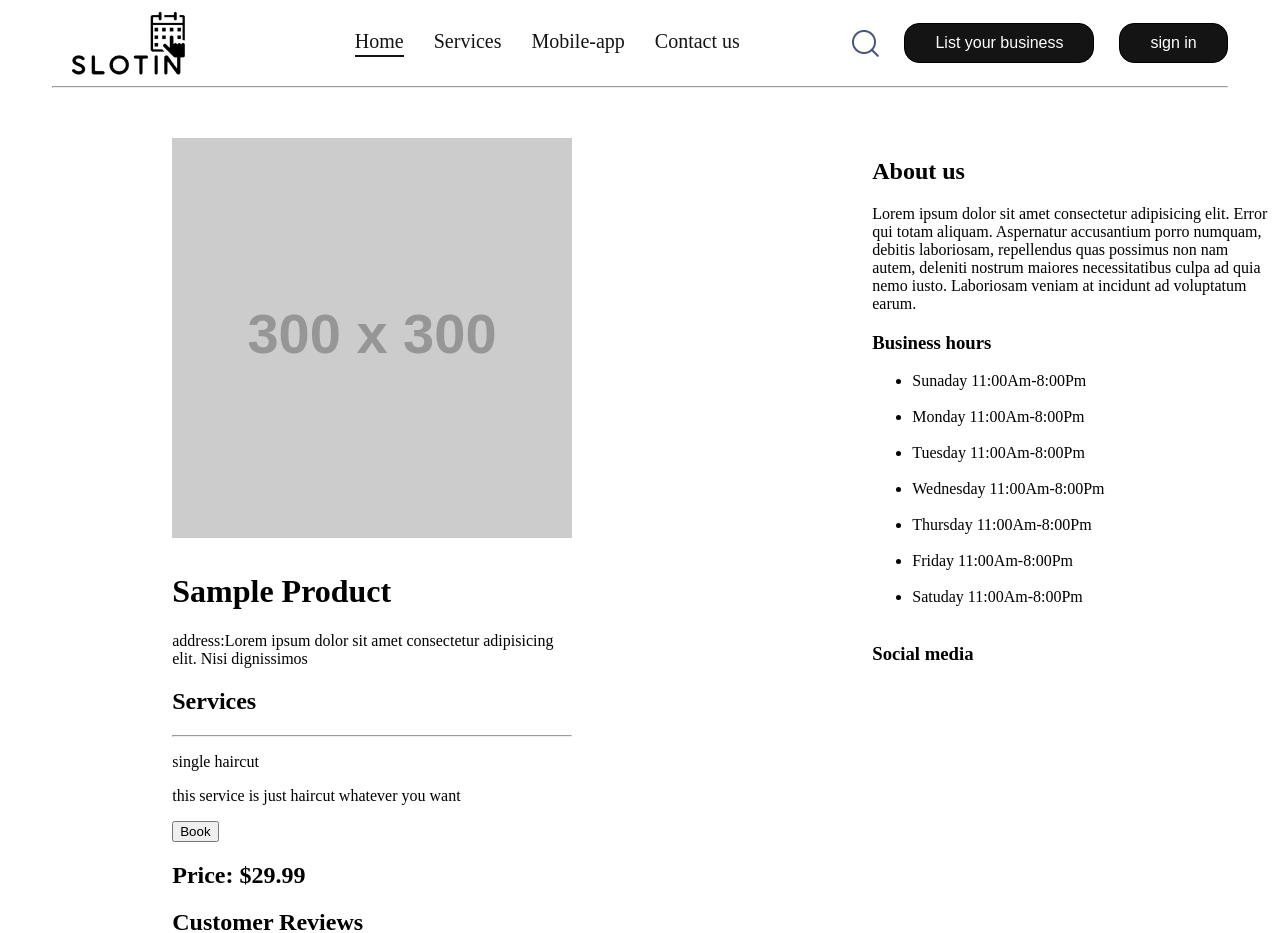
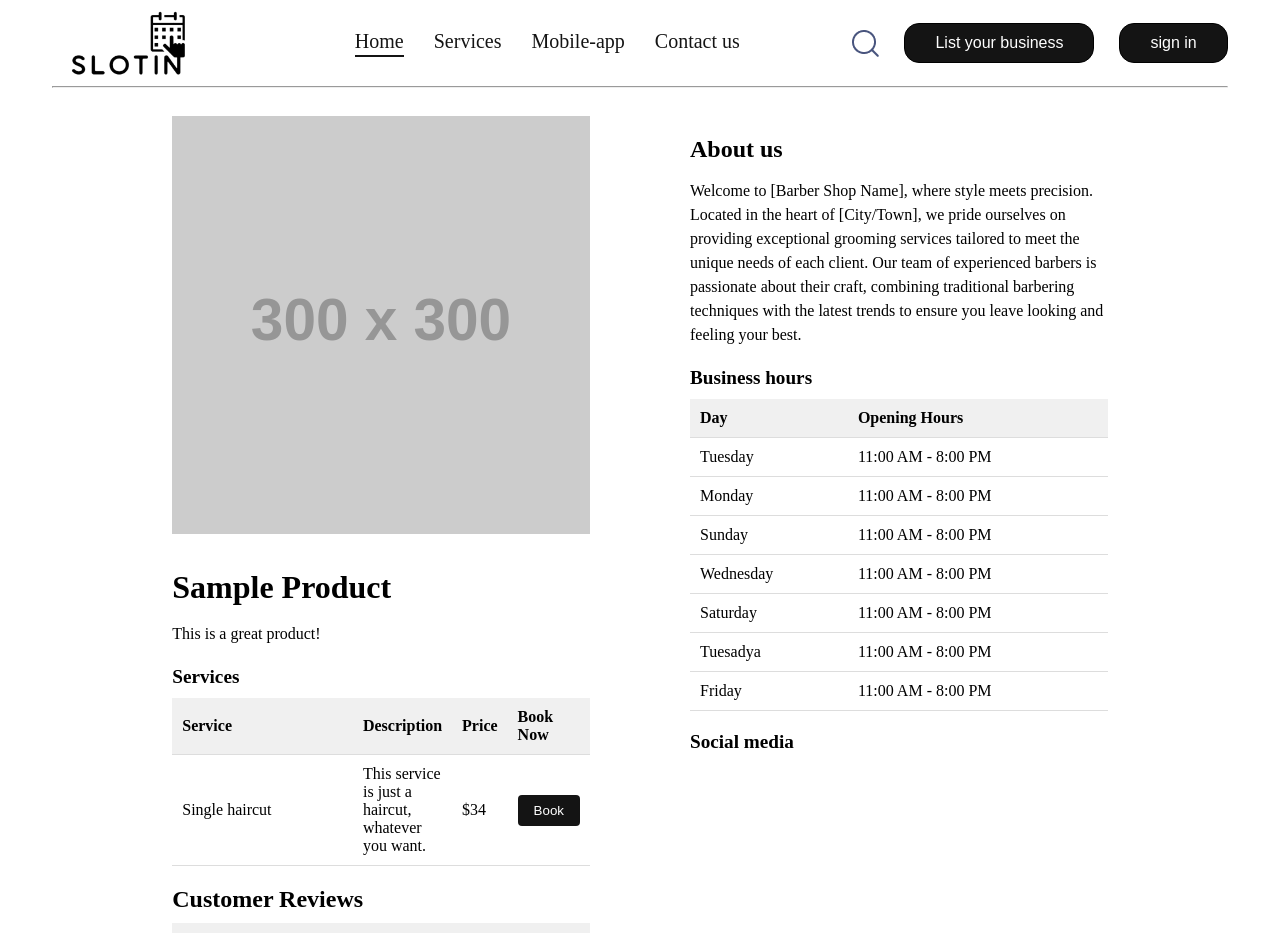
Before and after one commit to Aryanmittal23/SlotIn, a React (Vite) app in the folder frontend/: page /itempage in a window 1280 px wide. Shown: the top 933 px of the page. Built offline with nearby package versions, Linux system fonts and the light colour scheme.

Commit message:
some changes in frontend

```diff
--- a/frontend/src/App.tsx
+++ b/frontend/src/App.tsx
@@ -8,7 +8,8 @@ import Footer from './components/Footer/Footer';
 import LoginPopup from './components/LoginPopup/LoginPopup';
 import ItemPage from './Item/ItemPage/ItemPage';
 import ListYourBusiness from './pages/ListYourBusiness/ListYourBusiness';
-import { DatePicker } from '@mantine/dates';
+
+import AppointmentForm from './Item/ItemPage/AppointmentForm/AppointmentForm';
 
 
 function App() {
@@ -24,7 +25,7 @@ function App() {
         <Route path='/ListYourBusiness' element={<ListYourBusiness/>} />
 
         <Route path="/itempage" element={<ItemPage />} />\
-        <Route path='/datepicker' element={<DatePicker/>} />
+        <Route path='/booking' element={<AppointmentForm />} />
       </Routes>
     </div>
     <Footer/>
--- /dev/null
+++ b/frontend/src/Item/ItemPage/AppointmentForm/AppointmentForm.css
@@ -0,0 +1,43 @@
+.appointment-form-container {
+    max-width: 600px;
+    margin: 50px auto;
+    padding: 20px;
+    background-color: #fff;
+    border-radius: 8px;
+    box-shadow: 0 0 10px rgba(0, 0, 0, 0.1);
+  }
+
+  h2 {
+    margin-bottom: 20px;
+  }
+
+  .appointment-form {
+    display: grid;
+    gap: 10px;
+  }
+
+  .form-group {
+    display: grid;
+    gap: 5px;
+  }
+
+  label {
+    font-weight: bold;
+  }
+
+  textarea {
+    height: 100px;
+  }
+
+  button {
+    background-color:#141414;
+    color: #fff;
+    padding: 10px 20px;
+    border: none;
+    border-radius: 5px;
+    cursor: pointer;
+  }
+
+  button:hover {
+    background-color:grey;
+  }
--- /dev/null
+++ b/frontend/src/Item/ItemPage/AppointmentForm/AppointmentForm.tsx
@@ -0,0 +1,46 @@
+import React, { useState } from 'react';
+import './AppointmentForm.css'; // Import custom CSS for styling
+
+const AppointmentForm = ({ onSubmit }) => {
+  const [date, setDate] = useState('');
+  const [time, setTime] = useState('');
+  const [customerName, setCustomerName] = useState('');
+  const [customerEmail, setCustomerEmail] = useState('');
+  const [notes, setNotes] = useState('');
+
+  const handleSubmit = (e) => {
+    e.preventDefault();
+    onSubmit({ date, time, customerName, customerEmail, notes });
+  };
+
+  return (
+    <div className="appointment-form-container">
+      <h2>Book an Appointment</h2>
+      <form onSubmit={handleSubmit} className="appointment-form">
+        <div className="form-group">
+          <label>Date:</label>
+          <input type="date" value={date} onChange={(e) => setDate(e.target.value)} required />
+        </div>
+        <div className="form-group">
+          <label>Time:</label>
+          <input type="time" value={time} onChange={(e) => setTime(e.target.value)} required />
+        </div>
+        <div className="form-group">
+          <label>Customer Name:</label>
+          <input type="text" value={customerName} onChange={(e) => setCustomerName(e.target.value)} required />
+        </div>
+        <div className="form-group">
+          <label>Customer Email:</label>
+          <input type="email" value={customerEmail} onChange={(e) => setCustomerEmail(e.target.value)} required />
+        </div>
+        <div className="form-group">
+          <label>Notes:</label>
+          <textarea value={notes} onChange={(e) => setNotes(e.target.value)} />
+        </div>
+        <button type="submit">Book Appointment</button>
+      </form>
+    </div>
+  );
+};
+
+export default AppointmentForm;
--- a/frontend/src/Item/ItemPage/ItemPage.css
+++ b/frontend/src/Item/ItemPage/ItemPage.css
@@ -1,18 +1,75 @@
-.item-page {
-    width: 80%;
-    margin: 30px 100px;
-    padding: 20px;
 
 
-  }
-  .content{
-    display: flex;
-    gap: 300px;
-  }
-.content p{
-    width: 400px;
+.item-page {
+  max-width: 1000px;
+  margin: 0 100px;
+  padding: 20px;
 }
-.item-social-icons{
-    cursor: pointer;
 
+.content {
+  display: flex;
+  justify-content: space-between;
+  gap: 100px;
 }
+
+.content > div {
+  width: 48%;
+}
+.item-page h1 {
+  font-size: 2rem;
+  margin-bottom: 10px;
+}
+
+.item-page p {
+  font-size: 1rem;
+  line-height: 1.5;
+  margin-bottom: 20px;
+}
+
+.item-page h2 {
+  font-size: 1.5rem;
+  margin-bottom: 10px;
+}
+
+.item-page h3 {
+  font-size: 1.2rem;
+  margin-bottom: 10px;
+}
+
+.table {
+  width: 100%;
+  border-collapse: collapse;
+  margin-bottom: 20px;
+}
+
+.table th, .table td {
+  padding: 10px;
+  text-align: left;
+  border-bottom: 1px solid #ddd;
+}
+
+.table th {
+  background-color: #f0f0f0;
+}
+
+.item-page button {
+  background-color: #141414;
+  color: #fff;
+  padding: 8px 16px;
+  border: none;
+  border-radius: 4px;
+  cursor: pointer;
+}
+
+.item-page button:hover {
+  background-color: grey;
+}
+
+.item-social-icons {
+  margin-top: 20px;
+}
+
+.item-social-icons img {
+  width: 30px;
+  margin-right: 10px;
+}
--- a/frontend/src/Item/ItemPage/ItemPage.tsx
+++ b/frontend/src/Item/ItemPage/ItemPage.tsx
@@ -1,73 +1,101 @@
+
+
 import React from 'react';
 import ProductDetails from '../ProductDetails/ProductDetails';
 import ImageGallery from '../ImageGallery/ImageGallery';
 import Reviews from '../Reviews/Reviews';
-//import AddToCartButton from './AddToCartButton';
 import { Link } from 'react-router-dom';
-import assets from '../../assets/assets'
-import './ItemPage.css'
+import assets from '../../assets/assets';
+import './ItemPage.css'; // Import CSS for styling
+
+
 const ItemPage = () => {
+  const businessHours = [
+    { day: 'Tuesday', hours: '11:00 AM - 8:00 PM' },
+    { day: 'Monday', hours: '11:00 AM - 8:00 PM' },
+    { day: 'Sunday', hours: '11:00 AM - 8:00 PM' },
+    { day: 'Wednesday', hours: '11:00 AM - 8:00 PM' },
+    { day: 'Saturday', hours: '11:00 AM - 8:00 PM' },
+    { day: 'Tuesadya', hours: '11:00 AM - 8:00 PM' },
+    { day: 'Friday', hours: '11:00 AM - 8:00 PM' },
+  ];
+
   const product = {
     id: 1,
     title: 'Sample Product',
     price: 29.99,
     description: 'This is a great product!',
-    images: [
-      'https://via.placeholder.com/300'
-    ],
+    images: ['https://via.placeholder.com/300'],
     reviews: [
-      { id: 1, user: 'John Doe', comment: 'Amazing product!', rating: 5 },
+      { id: 1, user: 'John Doe', comment: 'Amazing service!', rating: 5 },
       { id: 2, user: 'Jane Smith', comment: 'Pretty good', rating: 4 },
     ],
   };
 
   return (
     <div className="item-page">
-
       <div className="content">
         <div>
           <ImageGallery images={product.images} />
           <h1>{product.title}</h1>
-        <p>address:Lorem ipsum dolor sit amet
-          consectetur adipisicing elit. Nisi dignissimos</p>
-        <h2>Services</h2>
-        <hr />
-        <p>single haircut</p>
-        <p>this service is just haircut whatever you want</p>
-        <Link to="/DatePicker"><button>Book</button></Link>
-        <ProductDetails price={product.price}/>
+          <p>{product.description}</p>
+          <h3 className="mt-4 text-2xl font-bold">Services</h3>
+          <table className="table">
+            <thead>
+              <tr>
+                <th>Service</th>
+                <th>Description</th>
+                <th>Price</th>
+                <th>Book Now</th>
+              </tr>
+            </thead>
+            <tbody className="table">
+              <tr>
+                <td className="table">Single haircut</td>
+                <td className="table">This service is just a haircut, whatever you want.</td>
+                <td className='table'>$34</td>
+                <td className="table">
+                  <Link to="/booking">
+                    <button>Book</button>
+                  </Link>
+                </td>
+              </tr>
+            </tbody>
+          </table>
           <Reviews reviews={product.reviews} />
         </div>
         <div>
           <h2>About us</h2>
-        <p>Lorem ipsum dolor sit amet consectetur adipisicing
-          elit. Error qui totam aliquam. Aspernatur accusantium
-          porro numquam, debitis laboriosam, repellendus quas possimus
-           non nam autem, deleniti nostrum maiores necessitatibus culpa
-           ad quia nemo iusto. Laboriosam veniam at incidunt ad voluptatum earum.</p>
+          <p>
+            Welcome to [Barber Shop Name], where style meets precision. Located in the heart of [City/Town], we pride
+            ourselves on providing exceptional grooming services tailored to meet the unique needs of each client. Our
+            team of experienced barbers is passionate about their craft, combining traditional barbering techniques with
+            the latest trends to ensure you leave looking and feeling your best.
+          </p>
+          <div>
             <h3>Business hours</h3>
-           <ul>
-            <li>Sunaday  11:00Am-8:00Pm</li>
-            <br />
-            <li>Monday   11:00Am-8:00Pm</li>
-            <br />
-            <li>Tuesday   11:00Am-8:00Pm</li>
-            <br />
-            <li>Wednesday   11:00Am-8:00Pm</li>
-            <br />
-            <li>Thursday   11:00Am-8:00Pm</li>
-            <br />
-            <li>Friday     11:00Am-8:00Pm</li>
-            <br />
-            <li>Satuday   11:00Am-8:00Pm</li>
-            <br />
-           </ul>
-
+            <table className="table">
+              <thead>
+                <tr>
+                  <th>Day</th>
+                  <th>Opening Hours</th>
+                </tr>
+              </thead>
+              <tbody>
+                {businessHours.map(({ day, hours }) => (
+                  <tr key={day}>
+                    <td>{day}</td>
+                    <td>{hours}</td>
+                  </tr>
+                ))}
+              </tbody>
+            </table>
+          </div>
           <div className="item-social-icons">
             <h3>Social media</h3>
-                    <img src={assets.facebook_icon} alt="" />
-                    <img src={assets.twitter_icon} alt="" />
-                    <img src={assets.linkedin_icon} alt="" />
+            <img src={assets.facebook_icon} alt="Facebook" />
+            <img src={assets.twitter_icon} alt="Twitter" />
+            <img src={assets.linkedin_icon} alt="LinkedIn" />
           </div>
         </div>
       </div>
--- a/frontend/src/Item/Reviews/Review.css
+++ b/frontend/src/Item/Reviews/Review.css
@@ -0,0 +1,22 @@
+.reviews {
+    margin-top: 20px;
+  }
+
+  .reviews-table {
+    width: 100%;
+    border-collapse: collapse;
+  }
+
+  .reviews-table th, .reviews-table td {
+    padding: 10px;
+    text-align: left;
+    border-bottom: 1px solid #ddd;
+  }
+
+  .reviews-table th {
+    background-color: #f0f0f0;
+  }
+
+  .reviews-table tr:hover {
+    background-color: #f9f9f9;
+  }
--- a/frontend/src/Item/Reviews/Reviews.tsx
+++ b/frontend/src/Item/Reviews/Reviews.tsx
@@ -1,18 +1,30 @@
 import React from 'react';
-import './Review.css'
-const Reviews = ({ reviews }) => {
+import './Review.css'; // Import custom CSS for styling
+
+const Review = ({ reviews }) => {
   return (
     <div className="reviews">
       <h2>Customer Reviews</h2>
-      {reviews.map(review => (
-        <div key={review.id} className="review">
-          <h3>{review.user}</h3>
-          <p>{review.comment}</p>
-          <p>Rating: {review.rating} / 5</p>
-        </div>
-      ))}
+      <table className="reviews-table">
+        <thead>
+          <tr>
+            <th>User</th>
+            <th>Comment</th>
+            <th>Rating</th>
+          </tr>
+        </thead>
+        <tbody>
+          {reviews.map((review) => (
+            <tr key={review.id}>
+              <td>{review.user}</td>
+              <td>{review.comment}</td>
+              <td>{review.rating}</td>
+            </tr>
+          ))}
+        </tbody>
+      </table>
     </div>
   );
 };
 
-export default Reviews;
+export default Review;
```
Also changed, not shown: frontend/src/Item/ItemPage/DatePicker.css (deleted, +0 -10 lines), frontend/src/Item/ItemPage/DatePicker.tsx (deleted, +0 -15 lines). Lines whose indentation alone changed are shown as unchanged.
